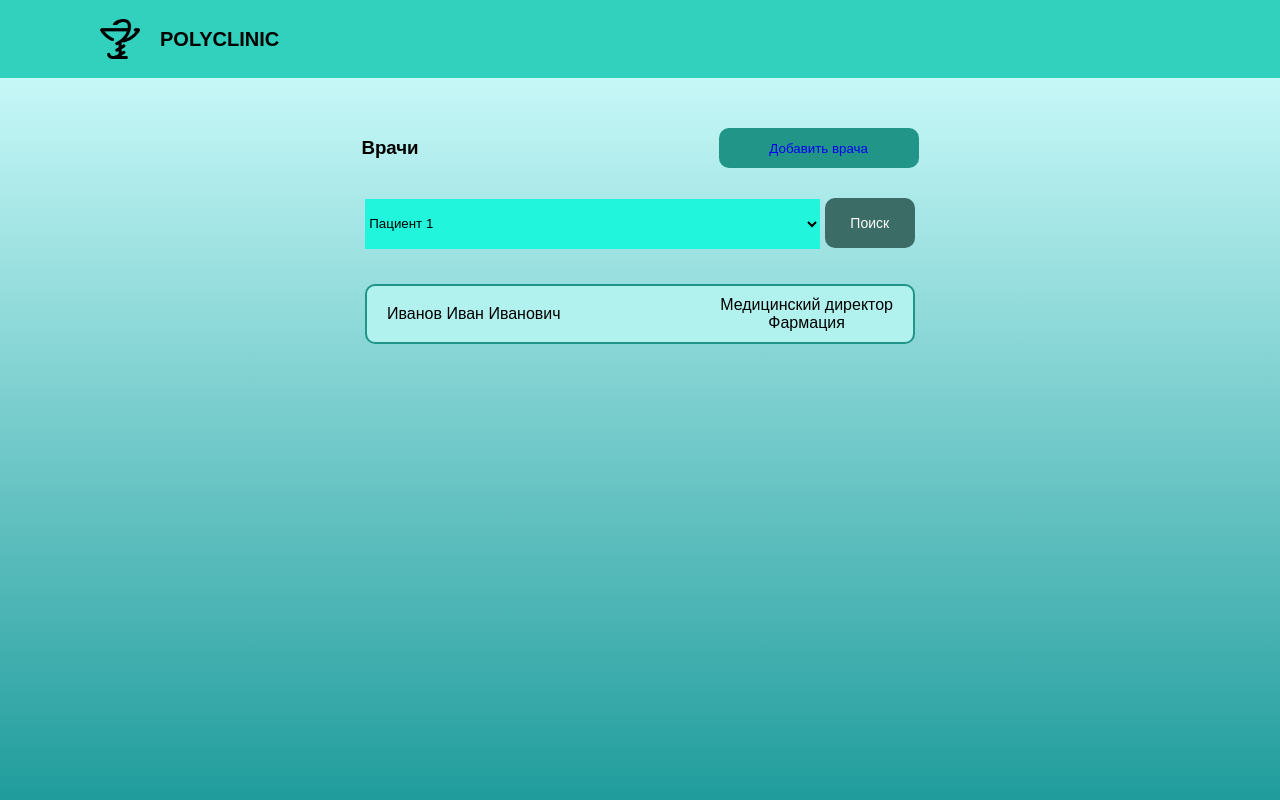
After one commit to L1Z3B3ZE/PNSS, a PHP site: template views/site/doctors.php in a window 1280 px wide. The commit adds this page. Run offline with PHP 8.4, Linux system fonts and the light colour scheme; the template is opened without the code that fills it, so the values that code supplies are empty.

Commit message:
реализация страницы "Врачи"

```diff
--- a/config/app.php
+++ b/config/app.php
@@ -8,5 +8,6 @@ return [
     'routeMiddleware' => [
         'auth' => \Middlewares\AuthMiddleware::class,
         'roleAdmin' => \Middlewares\RoleAdminMiddleware::class,
+        'roleEmployee' => \Middlewares\RoleEmployeeMiddleware::class,
     ]
 ];
--- a/public/css/style.css
+++ b/public/css/style.css
@@ -248,3 +248,61 @@ main {
     display: flex;
     gap: 30px;
 }
+
+.doctors_content{
+    display: flex;
+    align-items: center;
+    min-height: calc(100vh - 78px); /* высота хэдера */
+    flex-direction: column;
+    padding-top: 50px;
+
+}
+
+.doctors_title_menu{
+    display: flex;
+    flex-direction: row;
+    gap: 300px;
+    align-items: center;
+    margin-bottom: 30px;
+}
+
+.patients_filter{
+    width: 455px;
+    height: 50px;
+    background-color: #21F5DC;
+    margin-bottom: 35px;
+}
+
+.patient_value{
+    background-color: #63d1c9;
+}
+
+.doctors_list{
+    width: 550px;
+    height: 60px;
+    background-color: #B1F2EE;
+    border: 2px solid #219688;
+    padding: 0 20px;
+    margin-bottom: 20px;
+    font-size: 16px;
+    border-radius: 10px;
+    display: flex;
+    flex-direction: row;
+    align-items: center;
+    justify-content: space-between;
+}
+
+.search_button{
+    width: 90px;
+    height: 50px;
+    background-color: #3B6C66;
+    border-radius: 10px;
+    color: white;
+    font-size: 14px;
+}
+
+.positions_and_specialties{
+    display: flex;
+    flex-direction: column;
+    align-items: center;
+}
--- a/routes/web.php
+++ b/routes/web.php
@@ -9,3 +9,4 @@ Route::add(['GET', 'POST'], '/login', [Controller\Site::class, 'login']);
 Route::add('GET', '/logout', [Controller\Site::class, 'logout'])->middleware('auth');;
 Route::add('GET', '/home', [Controller\Site::class, 'index']);
 Route::add(['GET', 'POST'], '/addEmployee', [Controller\Admin::class, 'addEmployee'])->middleware('auth', 'roleAdmin');
+Route::add('GET', '/doctors', [Controller\Employee::class, 'doctors'])->middleware('auth','roleEmployee');
--- /dev/null
+++ b/views/site/doctors.php
@@ -0,0 +1,31 @@
+<div class="doctors_content">
+    <div class="doctors_title_menu">
+        <h3>Врачи</h3>
+        <button class="add_employee_button"><a href="#"
+                                               class="button_add_link">Добавить врача</a></button>
+    </div>
+    <div class="filter">
+        <select class="patients_filter">
+            <option class="patient_value" label="Пациент 1" value="1" selected></option>
+            <option class="patient_value">Пациент 2</option>
+            <option class="patient_value">Пациент 3</option>
+            <option class="patient_value">Пациент 4</option>
+        </select>
+        <button class="search_button">Поиск</button>
+    </div>
+
+    <ol>
+        <div class="FIO">
+            <div class="doctors_list">
+                <div class="doctor_FIO">
+                    <p class="doctor_FIO">Иванов Иван Иванович</p>
+                </div>
+                <div class="positions_and_specialties">
+                    <p class="position">Медицинский директор</p>
+                    <p class="specialty">Фармация</p>
+                </div>
+            </div>
+        </div>
+
+    </ol>
+</div>
--- a/views/site/main_page.php
+++ b/views/site/main_page.php
@@ -27,7 +27,7 @@ else:
     </div>
     <h3>сотрудник регистратуры</h3>
     <div class="registry_employee_buttons">
-        <button class="employee_button"><a class="employee_button_link" href="<?= app()->route->getUrl('/login') ?>">Врачи</a>
+        <button class="employee_button"><a class="employee_button_link" href="<?= app()->route->getUrl('/doctors') ?>">Врачи</a>
         </button>
         <button class="employee_button"><a class="employee_button_link" href="<?= app()->route->getUrl('/login') ?>">Записи
                 на прием</a></button>
```
Also changed, not shown: app/Controller/Employee.php (added, +19 -0 lines), app/Middlewares/RoleEmployeeMiddleware.php (added, +15 -0 lines).
